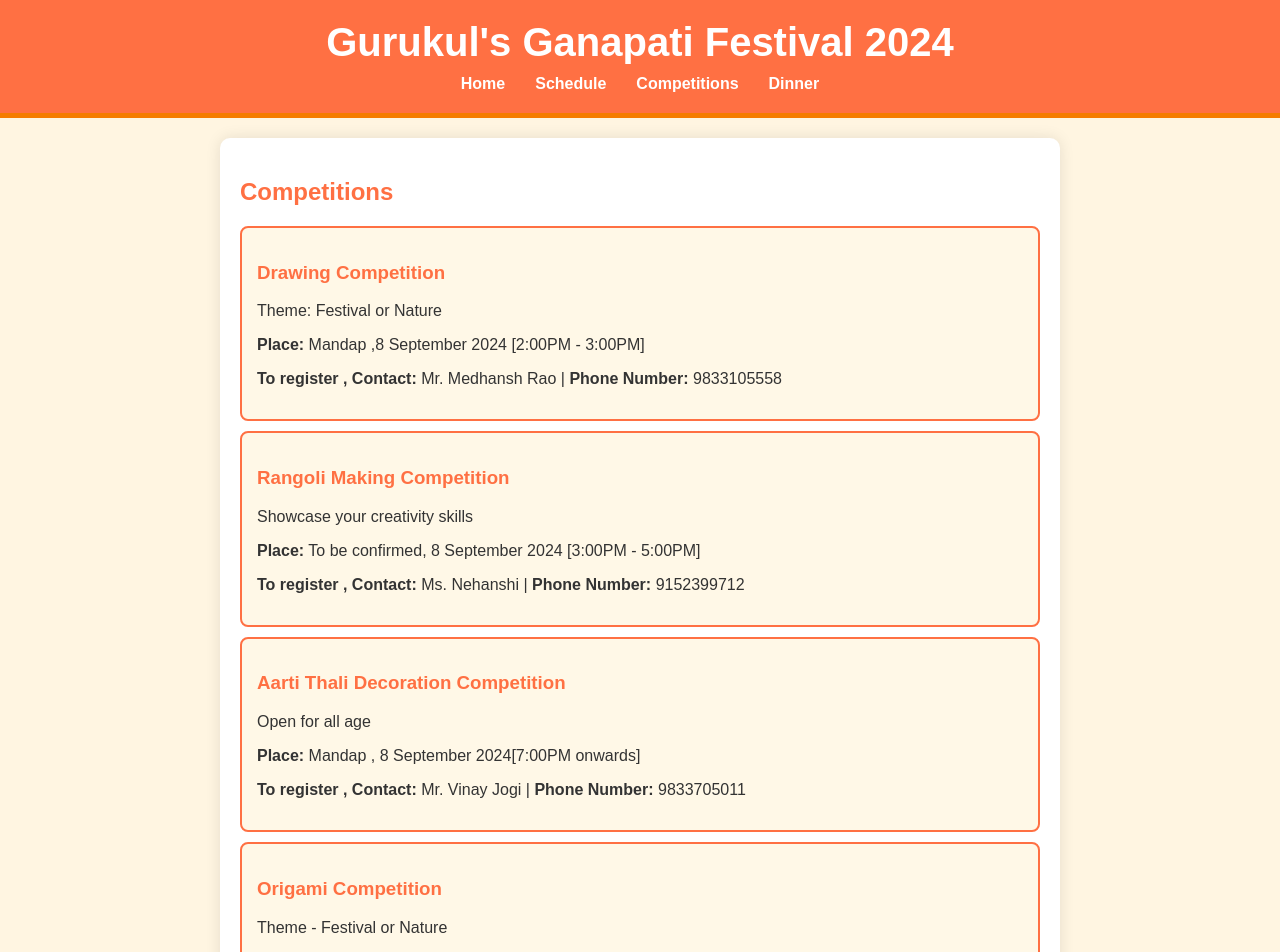
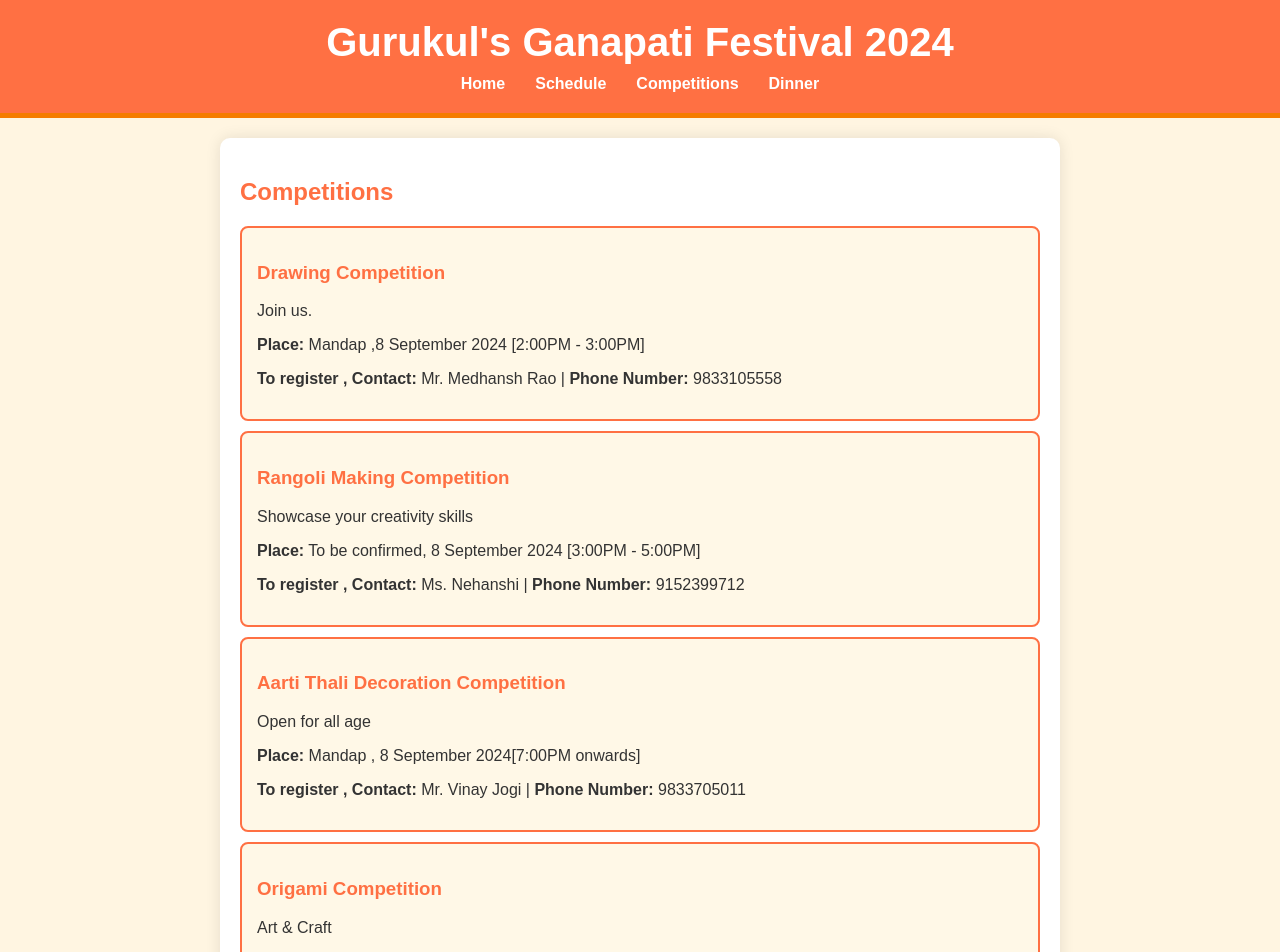
Before and after one commit to vinit6515/Gurukul-Ganpati, a React (Create React App) app: page /competitions in a window 1280 px wide. Shown: the top 952 px of the page. Built offline with nearby package versions, Linux system fonts and the light colour scheme.

Commit message:
sunny number change & theme change

```diff
--- a/src/components/Competitions.js
+++ b/src/components/Competitions.js
@@ -5,7 +5,7 @@ const Competitions = () => {
   const competitions = [
     {
       name: 'Drawing Competition',
-      description: 'Theme: Festival or Nature',
+      description: 'Join us.',
       place: 'Mandap ,8 September 2024 [2:00PM - 3:00PM]',
       organizer: 'Mr. Medhansh Rao',
       phone: '9833105558',
@@ -26,7 +26,7 @@ const Competitions = () => {
     },
     {
       name: 'Origami Competition',
-      description: 'Theme - Festival or Nature',
+      description: 'Art & Craft',
       place: 'Mandap, 9 September 20204[2:00PM - 4:00PM]',
       organizer: 'Mr. Darshit Jain',
       phone: '8104385610',
@@ -43,7 +43,7 @@ const Competitions = () => {
       description: 'In collaboration with Fevicryl & Pidilite',
       place: 'A-Wing Rescue Flat , 10th September 2024[ 3:30PM - 5:00PM ]',
       organizer: 'Mr. Suditya',
-      phone: '9987346621',
+      phone: '998734662',
     },
   ];
 
```
